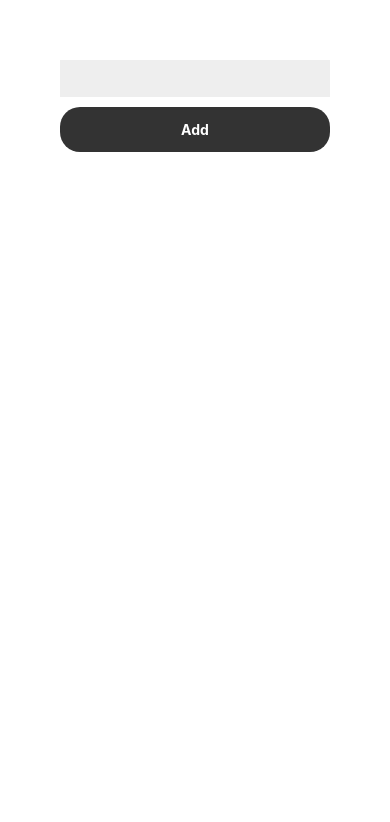
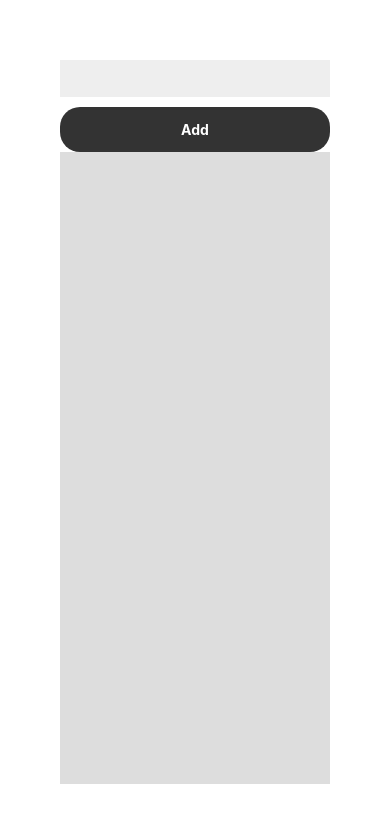
Before and after one commit to coka01/todo_react-native, a React Native app: screen / in a window 390 px wide. Shown: the top 822 px of the page. Built offline with nearby package versions, Linux system fonts and the light colour scheme.

Commit message:
追加TODOのスクロールビュー追加

```diff
--- a/App.js
+++ b/App.js
@@ -7,7 +7,8 @@
  */
 
 import React, {Component} from 'react';
-import {Platform, StyleSheet, Text, View, TextInput, TouchableOpacity} from 'react-native';
+import {Platform, StyleSheet, Text, View, TextInput,
+  TouchableOpacity, ScrollView} from 'react-native';
 
 const instructions = Platform.select({
   ios: 'Press Cmd+R to reload,\n' + 'Cmd+D or shake for dev menu',
@@ -50,6 +51,15 @@
           onPress={() => this.onPressAdd()}>
           <Text style={styles.addButtonText}>Add</Text>
         </TouchableOpacity>
+        <ScrollView style={styles.scrollView}>
+          {
+            this.state.todos.map((todo, index) => (
+              <View key={todo+index} style={styles.todoContainer}>
+                <Text key={todo + index}>{todo}</Text>
+              </View>
+            ))
+          }
+        </ScrollView>
       </View>
     );
   }
@@ -74,5 +84,12 @@
     color: '#FFF',
     textAlign: 'center',
     fontWeight: 'bold',
+  },
+  scrollView: {
+    backgroundColor: '#DDD',
+  },
+  todoContainer: {
+    backgroundColor: '#FFF',
+    padding: 10,
   }
 });
```
